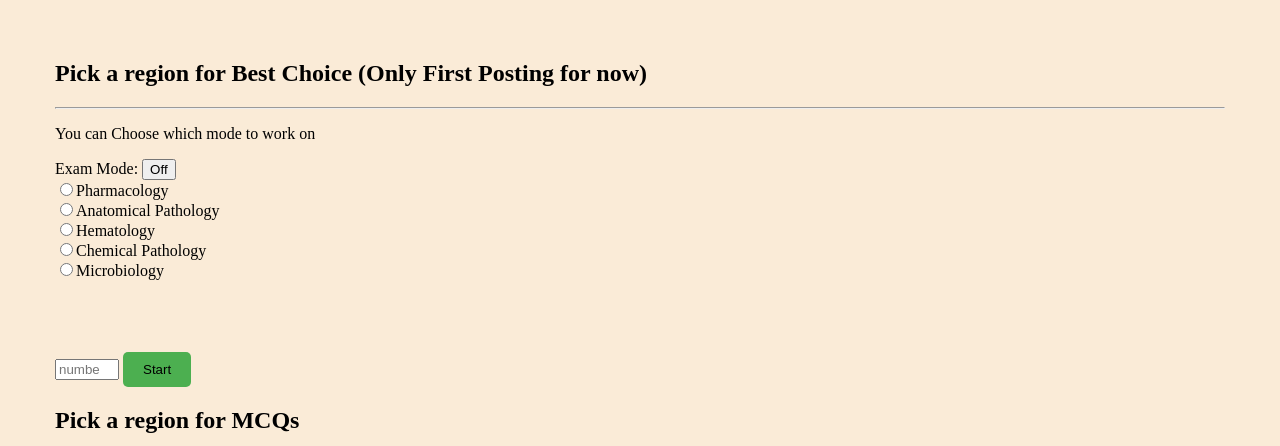
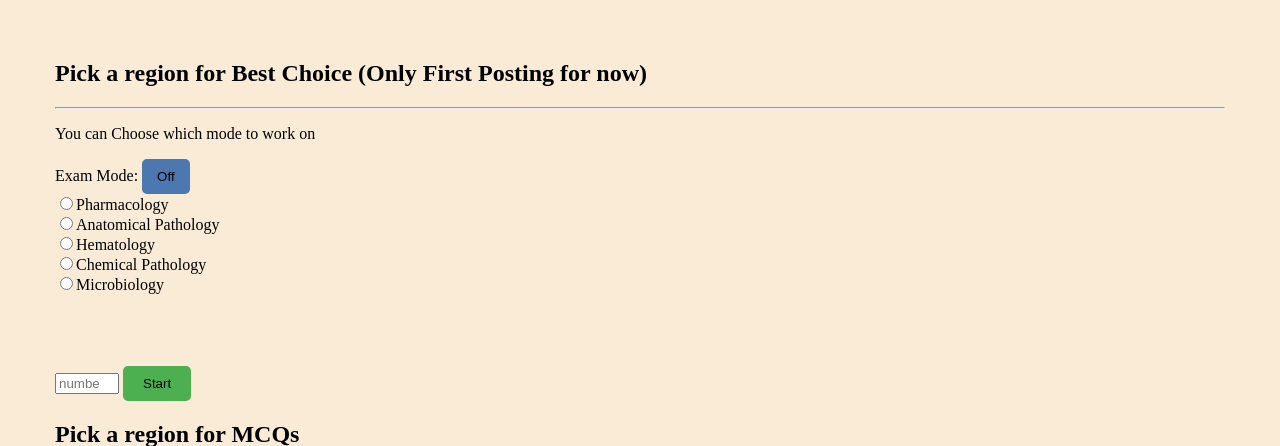
Before and after one commit to Gideon00/path-pharm, a Flask app: page / in a window 1280 px wide. Shown: the part 152-598 px from the top of the page. Run offline with Flask 3, Linux system fonts and the light colour scheme.

Commit message:
Added Exam mode

```diff
--- a/static/styles.css
+++ b/static/styles.css
@@ -69,6 +69,13 @@
     border: none;
     border-radius: 5px;
     background-color: #4CAF50;
+    cursor: pointer;
+}
+#exam_mode {
+    padding: 10px 15px;
+    border: none;
+    border-radius: 5px;
+    background-color: #4c77af;
     cursor: pointer;
 }
 .next:hover{
@@ -159,7 +166,6 @@ body{
     padding: 2rem 1rem;
     text-align: center;
 }
-
 .examHeader {
     background-color: rgb(190, 47, 37);
     /* color: #fff; */
@@ -167,6 +173,7 @@ body{
     padding: 2rem 1rem;
     text-align: center;
 }
+
 .section {
     padding: 0.5rem 2rem 1rem 2rem;
 }
```
